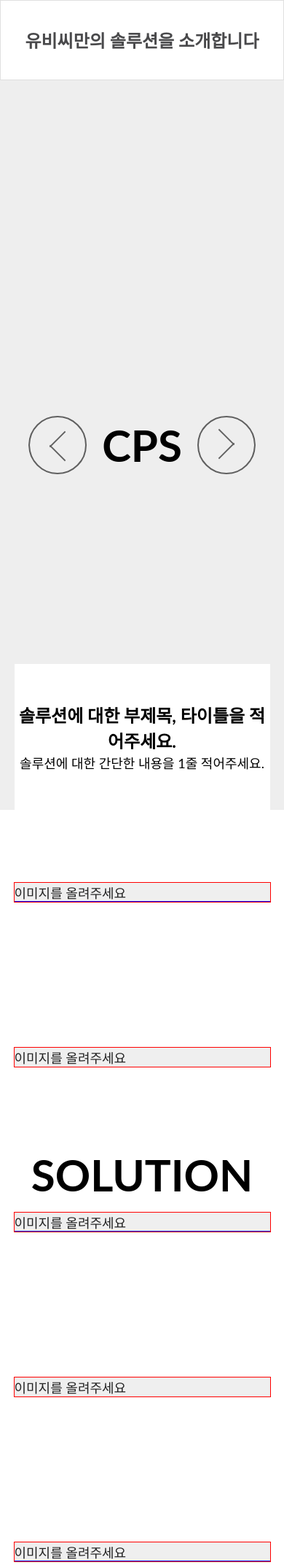
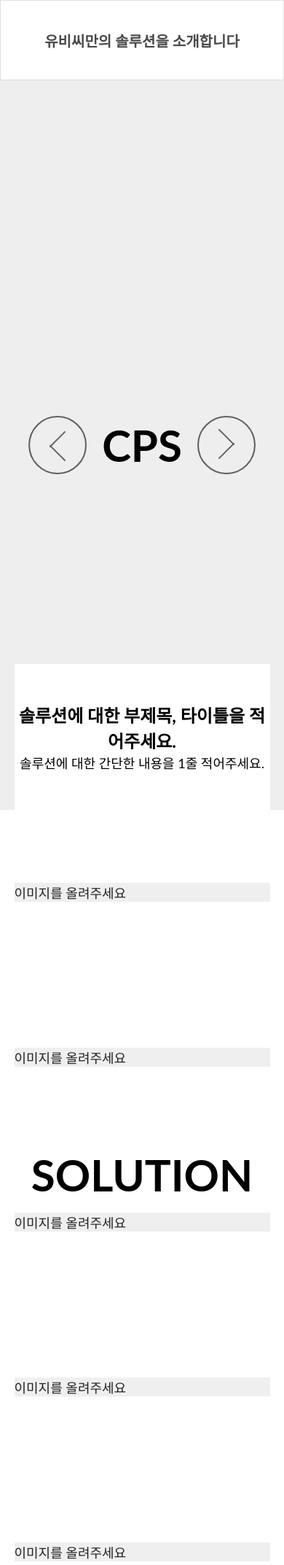
Before and after one commit to uvcdev/uvc-web-page, a PHP site: page /sub1.html in a window 390 px wide. Shown: the part 110-2255 px from the top of the page at 73% size. Run offline with PHP 8.4, Linux system fonts and the light colour scheme; some web fonts are replaced.

```diff
--- a/asset/style/sub1.css
+++ b/asset/style/sub1.css
@@ -16,9 +16,6 @@ h2, h3, h4, p {
   max-width: 80vw;
   margin: 0 auto;
   box-sizing: border-box; }
-
-.box {
-  outline: 1px solid red; }
 
 #header {
   position: fixed;
@@ -171,12 +168,10 @@ main .main_visual {
         margin: 100px 0;
         /*ie align-content 미지원*/ }
         main .main_visual ul.slick-slider li .box-container .box .img_box {
-          outline: 1px solid orange;
           flex: 1;
           background: #efefef;
           color: #222; }
         main .main_visual ul.slick-slider li .box-container .box .text_box {
-          outline: 1px solid blue;
           flex: 1; }
         main .main_visual ul.slick-slider li .box-container .box:nth-child(2n) .img_box {
           order: 1; }
@@ -444,4 +442,6 @@ footer {
   /*모바일에서 제일 작은 크기*/
   .inner {
     width: 100%;
-    max-width: 90vw; } }
+    max-width: 90vw; }
+  .section_head h3 {
+    font-size: 20px; } }
--- a/asset/style/sub1.scss
+++ b/asset/style/sub1.scss
@@ -20,9 +20,6 @@ h2, h3, h4, p{
     max-width: 80vw;
     margin: 0 auto;
     box-sizing: border-box;
-}
-.box{
-    outline: 1px solid red;
 }
 #header {
     position:fixed;
@@ -217,14 +214,12 @@ main{
                         margin: 100px 0; /*ie align-content 미지원*/
 
                         .img_box{
-                            outline: 1px solid orange;
                             flex: 1;
                             background: #efefef;
                             color: #222;
                         }
 
                         .text_box{
-                            outline: 1px solid blue;
                             flex: 1;
                         }
 
@@ -609,4 +607,7 @@ footer{
         width: 100%;
         max-width: 90vw;
     }
+    .section_head h3{
+        font-size: 20px;
+    }
 }
```
Also changed, not shown: other parts of asset/style/sub1.css (+17 -14 lines), other parts of asset/style/sub1.scss (+17 -14 lines).
